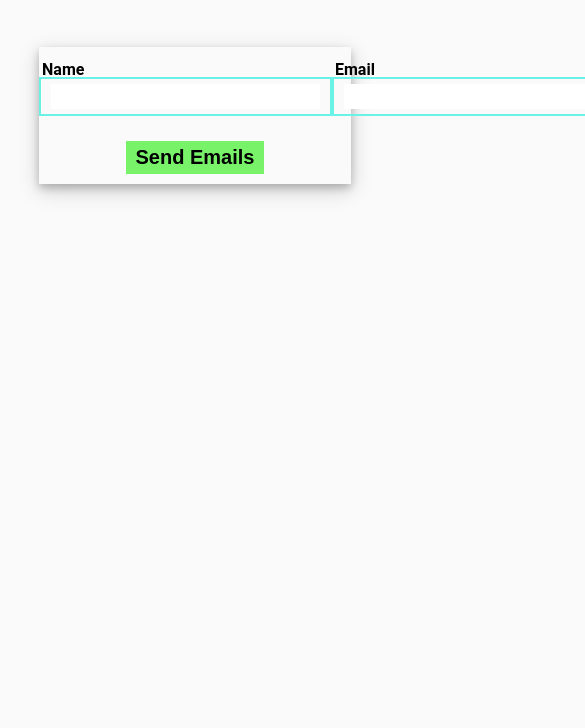
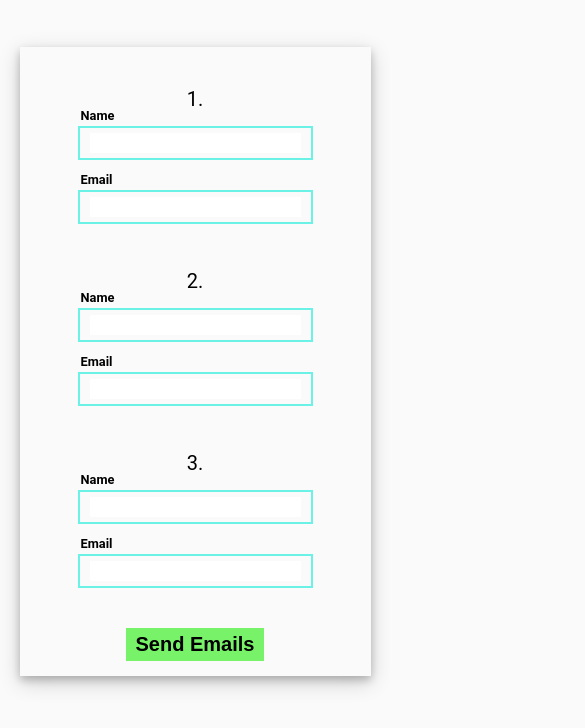
Before and after one commit to jk-kevin/Secret-Santa-Drawer, a website: page html/index.html in a window 390 px wide. Shown: the part 58-786 px from the top of the page, 585 px wide, since content can reach past the window. Drawn offline with Linux system fonts and the light colour scheme.

Commit message:
make more responsive

```diff
--- a/html/index.html
+++ b/html/index.html
@@ -17,19 +17,42 @@ Secret-Santa-Drawer
     <div id="heading">
       <h1>Secret Santa Drawer</h1>
     </div>
-    <div id="main-box">
-      <form id="inputs" method="POST" action="/send-email">
-        <div class="participant-fields">
-          <div class="input-box">
-            <label for="name-input">Name</label>
-            <input id="name-input" type="text" name="name-input"/>
+    <div id="mainBox">
+      <form id="inputs" method="POST" action="/sendEmail">
+        <div class="participantFields">
+          <p>1.</p>
+          <div class="inputBox">
+            <label for="nameInput">Name</label>
+            <input id="nameInput1" type="text" name="nameInput1"/>
           </div>
-          <div class="input-box">
-            <label for="email-input">Email</label>
-            <input id="email-input" type="email" name="email-input"/>
+          <div class="inputBox">
+            <label for="emailInput">Email</label>
+            <input id="emailInput1" type="email" name="emailInput1"/>
           </div>
         </div>
-        <input id="submit-button" type="submit" name="submit-button" value="Send Emails"/>
+        <div class="participantFields">
+          <p>2.</p>
+          <div class="inputBox">
+            <label for="nameInput2">Name</label>
+            <input id="nameInput2" type="text" name="nameInput2"/>
+          </div>
+          <div class="inputBox">
+            <label for="emailInput">Email</label>
+            <input id="emailInput2" type="email" name="emailInput2"/>
+          </div>
+        </div>
+        <div class="participantFields">
+          <p>3.</p>
+          <div class="inputBox">
+            <label for="nameInput">Name</label>
+            <input id="nameInput3" type="text" name="nameInput3"/>
+          </div>
+          <div class="inputBox">
+            <label for="emailInput">Email</label>
+            <input id="emailInput3" type="email" name="emailInput3"/>
+          </div>
+        </div>
+        <input id="submitButton" type="submit" name="submitButton" value="Send Emails"/>
       </form>
     </div>
   </body>
--- a/public/styles/style.css
+++ b/public/styles/style.css
@@ -37,32 +37,35 @@ h1 {
   padding-bottom: 1%;
   color: #424242;
 }
-#main-box {
-  width: 50%;
+#mainBox {
+  width: 500px;
   box-shadow: 0 4px 8px 0 rgba(0, 0, 0, 0.2), 0 6px 20px 0 rgba(0, 0, 0, 0.19);
   margin: 50px auto 50px auto;
 }
-.participant-fields {
-  padding: 30px 0 25px 0;
+#inputs {
+  padding: 10px 10px 0 10px;
+}
+.participantFields {
+  padding: 30px 0 0 0;
   display: flex;
   flex-direction: row;
   justify-content: space-around;
   align-items: baseline;
 }
-.input-box {
+.inputBox {
   padding: 5px 10px 5px 10px;
   border:solid 2px #69f2e5;
   font-weight: bold;
-  font-size: ;
+  font-size: 80%;
   position: relative;
 }
-.input-box > label {
+.inputBox > label {
   font-size: 80%;
   position: absolute;
   left: 1px;
   bottom: 35px;
 }
-.input-box > input {
+.inputBox > input {
   font-size: 100%;
   border: none;
   text-align: left;
@@ -70,19 +73,26 @@ h1 {
 input:focus {
   outline: none;
 }
-#submit-button {
+#submitButton {
   padding: 5px 10px 5px 10px;
-  margin-bottom: 10px;
+  margin: 25px 0 15px 0;
   background-color: #77F269;
   border: none;
   font-weight: bold;
   font-size: 100%;
 }
 
-@media only screen and (max-width: 700px) {
-  #main-box {
-    width: 80%;
+@media only screen and (max-width: 600px) {
+  #mainBox {
+    width: 90%;
     box-shadow: 0 4px 8px 0 rgba(0, 0, 0, 0.2), 0 6px 20px 0 rgba(0, 0, 0, 0.19);
     margin: 50px auto 50px auto;
   }
+  .participantFields {
+    flex-direction: column;
+    align-items: center;
+  }
+  .inputBox {
+    margin: 15px;
+  }
 }
```
Also changed, not shown: server.js (+6 -2 lines).
